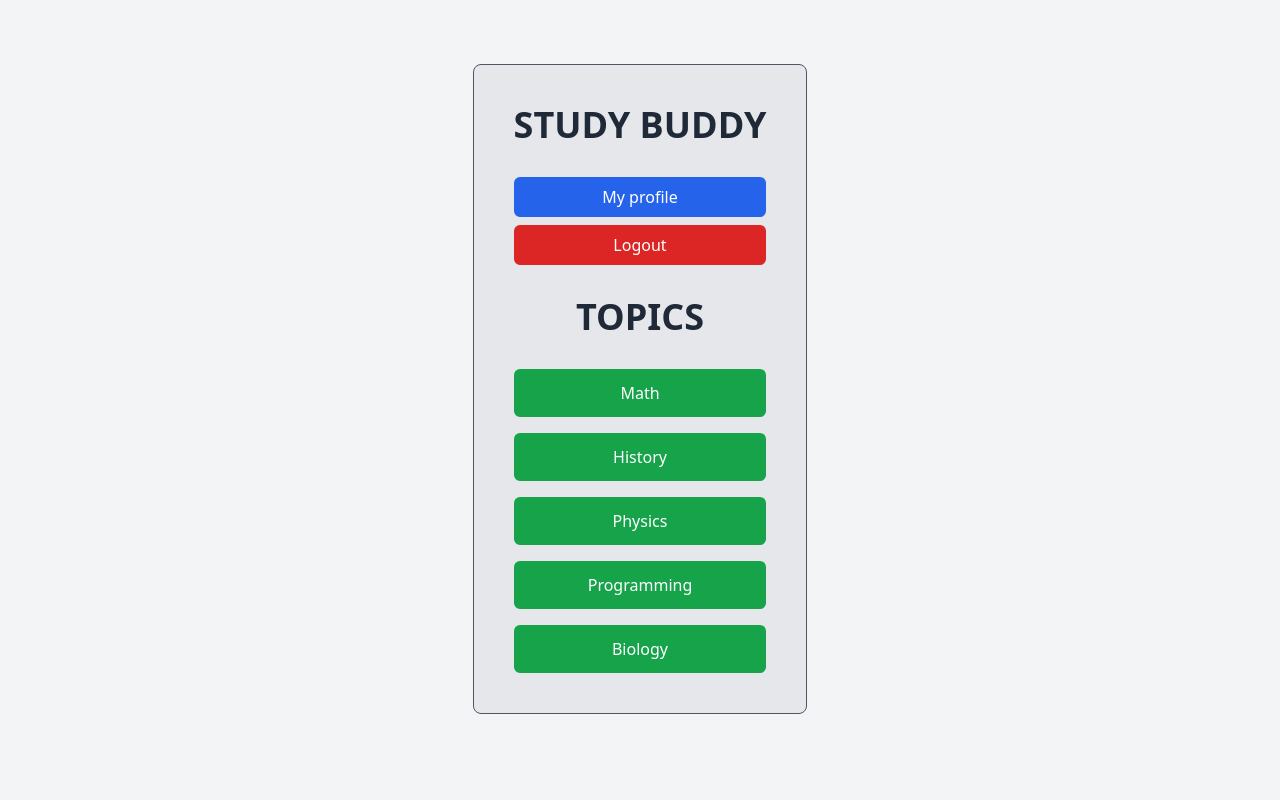
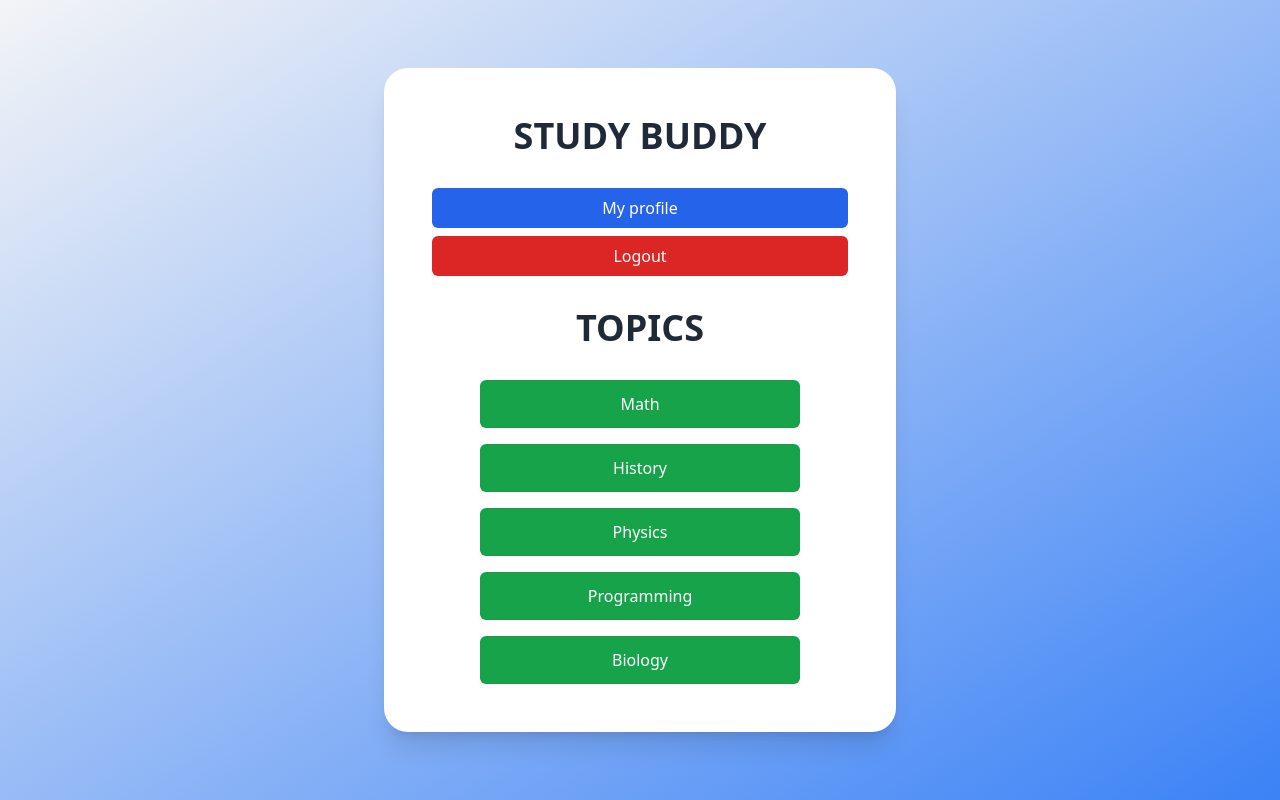
Before and after one commit to MartinezHrcz/StudyBuddy, a React (Vite) app in the folder project/frontend/: page /main in a window 1280 px wide. Built offline with nearby package versions, Linux system fonts and the light colour scheme.

Commit message:
styling: main page bg updated

```diff
--- a/project/frontend/src/pages/Main.jsx
+++ b/project/frontend/src/pages/Main.jsx
@@ -52,8 +52,8 @@ export default function Main() {
   }
 
   return (
-      <div className="min-h-screen flex flex-col items-center pt-16 bg-gray-100">
-          <div className="bg-gray-200 p-10 border rounded-lg border-gray-600">
+      <div className="min-h-screen bg-gradient-to-br from-gray-100 to-blue-500 flex items-center justify-center py-12 px-4">
+          <div className="bg-white shadow-xl rounded-3xl w-full max-w-lg p-8 md:p-12">
               <h2 className="text-4xl uppercase font-bold text-gray-800 mb-8 text-center">
                   Study Buddy
               </h2>
```
